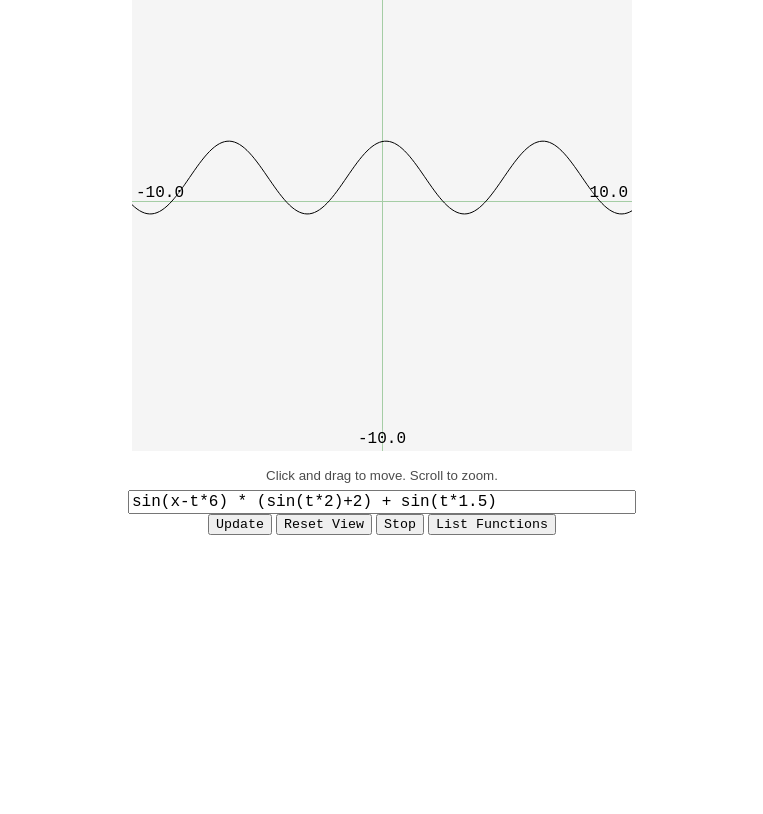
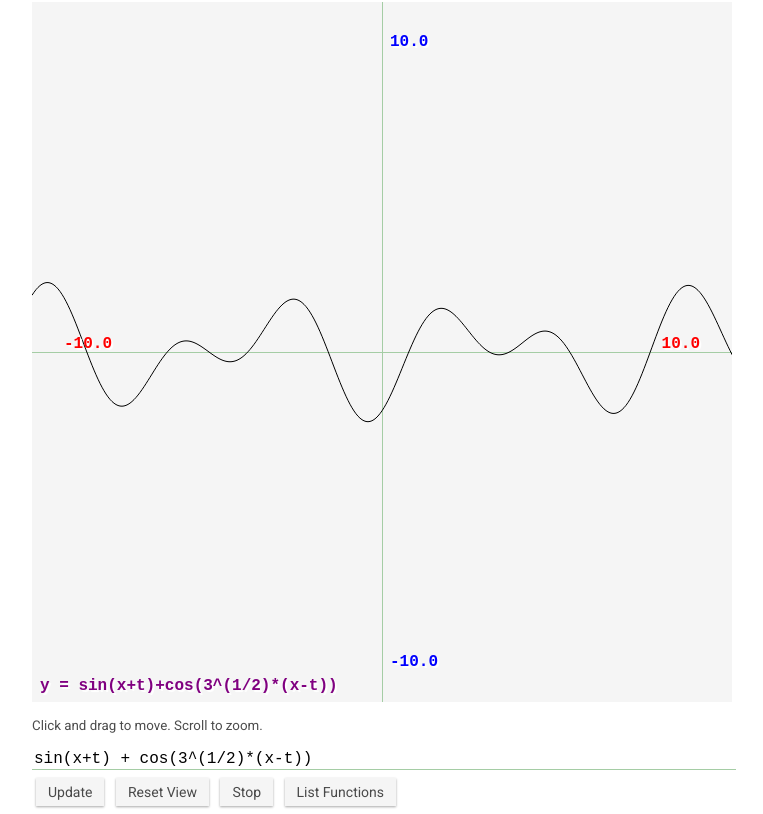
Before and after one commit to loganzartman/jsxpression, a plain HTML site: page index.html in a window 1280 px wide. Shown: the part 121-935 px from the top of the page, without its empty margins (258-1021 px from the left). Before the commit the page ends 800 px from the top, so only its background shows below. Drawn offline with Linux system fonts and the light colour scheme.

Commit message:
Fixed error checking, improved demo UI
You can now share your favorite functions of x and t with your friends
by copying the URL.

```diff
--- a/demo.js
+++ b/demo.js
@@ -6,15 +6,15 @@ var Demo = {
         y1: 10
     },
     wsize: 10,
-    expr: "sin(x-t*6) * (sin(t*2)+2) + sin(t*1.5)",
+    expr: "sin(x+t) + cos(3^(1/2)*(x-t))",
     playing: true,
     t0: Date.now(),
     t: 0,
 
     init: function() {
         Demo.canvas = document.createElement("canvas");
-        Demo.canvas.width = 500;
-        Demo.canvas.height = 500;
+        Demo.canvas.width = 700;
+        Demo.canvas.height = 700;
 
         //Interactive dragging
         Demo.canvas.addEventListener("mousedown", function(event){
@@ -65,11 +65,15 @@ var Demo = {
         //controls
         document.getElementById("btnStore").addEventListener("click", function(){
             try {
-                Demo.expr = new Expression(document.getElementById("textbox").value);
+                var val = document.getElementById("textbox").value;
+                var expr = new Expression(val);
+                expr.eval({x: 0, t: 0});
+                Demo.expr = expr;
                 Demo.t0 = Date.now();
+                document.location.hash = btoa(val);
             }
             catch (e) {
-                alert("Error parsing expression:" + e);
+                alert("There was a problem parsing your expression.\n" + e);
             }
         }, false);
         document.getElementById("btnReset").addEventListener("click", function(){
@@ -81,11 +85,11 @@ var Demo = {
             };
             Demo.wsize = 10;
             Demo.screenDirty = true;
+            Demo.t0 = Date.now();
         }, false);
         document.getElementById("btnPlayPause").addEventListener("click", function(event){
             Demo.playing = !Demo.playing;
             this.innerHTML = Demo.playing ? "Stop" : "Play";
-            Demo.t0 = Date.now();
         }, false);
         document.getElementById("btnList").addEventListener("click", function(event){
             alert("function(# args): "+Object.keys(Expression.functionMap).map(function(key){
@@ -96,7 +100,7 @@ var Demo = {
         //insert display into document
         document.getElementById("displayarea").appendChild(Demo.canvas);
         Demo.ctx = Demo.canvas.getContext("2d");
-        Demo.drawGraph(Demo.expr);
+        Demo.drawGraph(Demo.expr.substitute({t: 0}));
 
         //screen refresh
         requestAnimationFrame(function step(){
@@ -133,32 +137,42 @@ var Demo = {
             // Demo.ctx.moveTo(0,0);
             expr.evalInterval(function(i,val,data){
                 Demo.ctx.lineTo(Demo.canvas.width*0.5+i*xscale+xoffset,Demo.canvas.height*0.5-val*yscale+yoffset);
-            }, "x", Demo.graphWindow.x0, Demo.graphWindow.x1+1, 0.1, {});
+            }, "x", Demo.graphWindow.x0, Demo.graphWindow.x1+1, (Demo.graphWindow.x1-Demo.graphWindow.x0)/350, {});
             Demo.ctx.stroke();
         }
 
         //window labels
-        Demo.ctx.shadowBlur = 4;
-        Demo.ctx.shadowOffsetY = 0;
+        //it's a mess, sorry.
+        Demo.ctx.shadowBlur = 1;
+        Demo.ctx.shadowOffsetX = 2;
+        Demo.ctx.shadowOffsetY = 2;
         Demo.ctx.shadowColor = "white";
-        Demo.ctx.fillStyle = "black";
-        Demo.ctx.font = "12pt monospace";
-        var margin = 4;
+        Demo.ctx.fillStyle = "purple";
+        Demo.ctx.font = "bold 12pt monospace";
+        var margin = 32;
+        var width1 = Demo.ctx.measureText((-Demo.graphWindow.y0).toFixed(1)).width,
+            width2 = Demo.ctx.measureText((-Demo.graphWindow.y1).toFixed(1)).width;
         Demo.ctx.textBaseline = "center";
         Demo.ctx.textAlign = "left";
-        Demo.ctx.fillText(Demo.graphWindow.x0.toFixed(1), margin, Demo.canvas.height*0.5);
+        Demo.ctx.fillText("y = "+Demo.expr.originalString, 8, Demo.canvas.height-8);
+        Demo.ctx.fillStyle = "red";
+        Demo.ctx.fillText(Demo.graphWindow.x0.toFixed(1), margin, Math.min(Demo.canvas.height-margin*2,Math.max(14+margin*2,Demo.canvas.height*0.5+yoffset)));
         Demo.ctx.textAlign = "right";
-        Demo.ctx.fillText(Demo.graphWindow.x1.toFixed(1), Demo.canvas.width-margin, Demo.canvas.height*0.5);
-        Demo.ctx.textAlign = "center";
+        Demo.ctx.fillText(Demo.graphWindow.x1.toFixed(1), Demo.canvas.width-margin, Math.min(Demo.canvas.height-margin*2,Math.max(14+margin*2,Demo.canvas.height*0.5+yoffset)));
+        Demo.ctx.textAlign = "left";
         Demo.ctx.textBaseline = "top";
-        Demo.ctx.fillText((-Demo.graphWindow.y0).toFixed(1), Demo.canvas.width*0.5, margin);
+        Demo.ctx.fillStyle = "blue";
+        Demo.ctx.fillText((-Demo.graphWindow.y0).toFixed(1), Math.min(Demo.canvas.width-width1-margin*2, Math.max(margin*2, Demo.canvas.width*0.5+xoffset+8)), margin);
         Demo.ctx.textBaseline = "bottom";
-        Demo.ctx.fillText((-Demo.graphWindow.y1).toFixed(1), Demo.canvas.width*0.5, Demo.canvas.height-margin);
+        Demo.ctx.fillText((-Demo.graphWindow.y1).toFixed(1), Math.min(Demo.canvas.width-width2-margin*2, Math.max(margin*2, Demo.canvas.width*0.5+xoffset+8)), Demo.canvas.height-margin);
         Demo.ctx.shadowBlur = 0;
+        Demo.ctx.shadowOffsetX = 0;
+        Demo.ctx.shadowOffsetY = 0;
     }
-}
+};
 
 window.addEventListener("load", function(){
+    if (document.location.hash) Demo.expr = atob(document.location.hash.substring(1));
     document.getElementById("textbox").value = Demo.expr;
     Demo.expr = new Expression(Demo.expr);
     Demo.init();
--- a/index.html
+++ b/index.html
@@ -4,38 +4,24 @@
 	<title>JSXpression Demo</title>
 	<script src="jsxpression.js"></script>
 	<script src="demo.js"></script>
-	<style type="text/css">
-	.info {
-		font-family: sans-serif;
-		font-size: 10pt;
-		margin-top: 1em;
-		margin-bottom: 0.5em;
-		opacity: 0.7;
-	}
-	.exprinpt {
-		font-family: monospace;
-		font-size: 12pt;
-		width: 500px;
-	}
-	button {
-		font-family: monospace;
-	}
-	</style>
+	<link href='https://fonts.googleapis.com/css?family=Roboto' rel='stylesheet' type='text/css'>
+	<link href="style.css" rel="stylesheet" type="text/css">
 </head>
 <body>
 	<div style="height: 4em;"></div>
-	<center>
+	<div class="center">
+		<h2>JSXpression demo</h2>
 		<div id="displayarea"></div>
 		<div class="info">
 			Click and drag to move.  Scroll to zoom.
 		</div>
-		<div>
+		<div class="ui noselect">
 			<input type="text" id="textbox" class="exprinpt"/><br>
 			<button id="btnStore">Update</button>
 			<button id="btnReset">Reset View</button>
 			<button id="btnPlayPause">Stop</button>
 			<button id="btnList">List Functions</button>
 		</div>
-	</center>
+	</div>
 </body>
 </html>
--- a/jsxpression.js
+++ b/jsxpression.js
@@ -1,9 +1,10 @@
-var Expression = function(str) {
+var Expression = function(str, b) {
 	if (typeof str === "string") {
 		//fix implied multiply
 
 		//parse expression
 		this.tokens = str.match(new RegExp(Expression.regex.token, "g"));
+		this.originalString = this.tokens.join("");
 		if (Expression.DEBUG) console.log("infix: %s", this.tokens);
 		this.tokens = Expression.infixToPostfix(this.tokens);
 		if (Expression.DEBUG) console.log("postfix: %s", this.tokens);
@@ -14,6 +15,7 @@ var Expression = function(str) {
 		str.forEach(function(token){
 			that.tokens.push(token);
 		});
+		if (b) this.originalString = b;
 	}
 };
 Expression.DEBUG = true;
@@ -23,12 +25,13 @@ Expression.DEBUG = true;
  * Each function should explicitly define its arguments (instead of using the arguments object).
  */
 Expression.functionMap = {
+	abs: function(x){return Math.abs(x);},
 	sin: function(x){return Math.sin(x);},
 	cos: function(x){return Math.cos(x);},
 	tan: function(x){return Math.tan(x);},
 	rand: function(){return Math.random();},
-	ln: function(x){return Math.ln(x);},
-	log: function(x){return Math.log(x);},
+	ln: function(x){return Math.log(x);},
+	log: function(x){return Math.log10(x);},
 	logn: function(x,n){return Math.log(x)/Math.log(n);},
 	sqrt: function(x){return Math.sqrt(x);}
 };
@@ -137,6 +140,9 @@ Expression.prototype.eval = function(vars) {
 					case "^":
 						result = Math.pow(left, right);
 						break;
+					case "%":
+						result = left%right;
+						break;
 					case "=":
 						result = (left==right);
 						break;
@@ -156,7 +162,7 @@ Expression.prototype.eval = function(vars) {
  * Returns a duplicate of this.
  */
 Expression.prototype.clone = function() {
-	return new Expression(this.tokens);
+	return new Expression(this.tokens, this.originalString);
 };
 
 /**
@@ -164,10 +170,10 @@ Expression.prototype.clone = function() {
  */
 Expression.regex = {
 	number: "((?:\\d*\\.)?\\d+)",
-	funct: "\\w+(?=\\()",
-	functname: "\\w+",
+	funct: "\\w{2,}(?=\\()",
+	functname: "\\w{2,}", //function names require 2+ characters for now to be distinct from variables
 	variable: "\\w{1}",
-	operator: "[+\\-*^/=]",
+	operator: "[+\\-*%^/=]",
 	parenthesis: "[()]"
 };
 //compile patterns
@@ -183,7 +189,7 @@ Expression.regex = {
 	});
 })();
 
-Expression.precedenceList = ["=","-","+","/","*","^"];
+Expression.precedenceList = ["=","-","+","*","/","%","^"];
 Expression.getPrecedence = function(op) {
 	return Expression.precedenceList.indexOf(op);
 };
--- /dev/null
+++ b/style.css
@@ -0,0 +1,51 @@
+html, body {
+    font-family: "Roboto", sans-serif;
+    font-size: 14px;
+}
+.center {
+    margin-left: auto;
+    margin-right: auto;
+    width: 700px;
+}
+.info {
+    font-size: 10pt;
+    margin-top: 1em;
+    margin-bottom: 0.5em;
+    opacity: 0.7;
+}
+.exprinpt {
+    font-family: monospace;
+    font-size: 12pt;
+    width: 100%;
+    margin-bottom: 8px;
+}
+.ui {
+    text-align: left;
+    margin-top: 16px;
+}
+.noselect {
+    -webkit-user-select: none;
+    -moz-user-select: none;
+    -ms-user-select: none;
+    user-select: none;
+    cursor: default;
+}
+input[type=text] {
+    border: none;
+    border-bottom: solid rgb(165,205,165) 0.1px;
+    outline: none;
+}
+button {
+    font-size: 1.0em;
+    font-family: "Roboto";
+    background: rgb(245,245,245);
+    color: rgba(0,0,0,0.7);
+    border: none;
+    box-shadow: 0 1px 3px rgba(0,0,0,0.12), 0 1px 2px rgba(0,0,0,0.24);
+    padding: 6px 12px;
+    margin: 0px 4px;
+    transition: box-shadow 0.2s linear;
+}
+button:hover {
+    box-shadow: 0 3px 6px rgba(0,0,0,0.16), 0 3px 6px rgba(0,0,0,0.23);
+}
```
